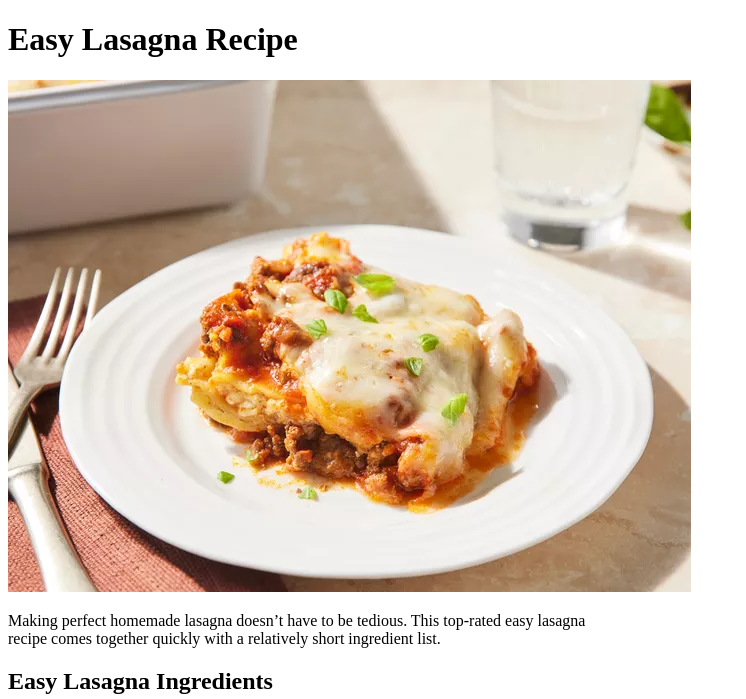
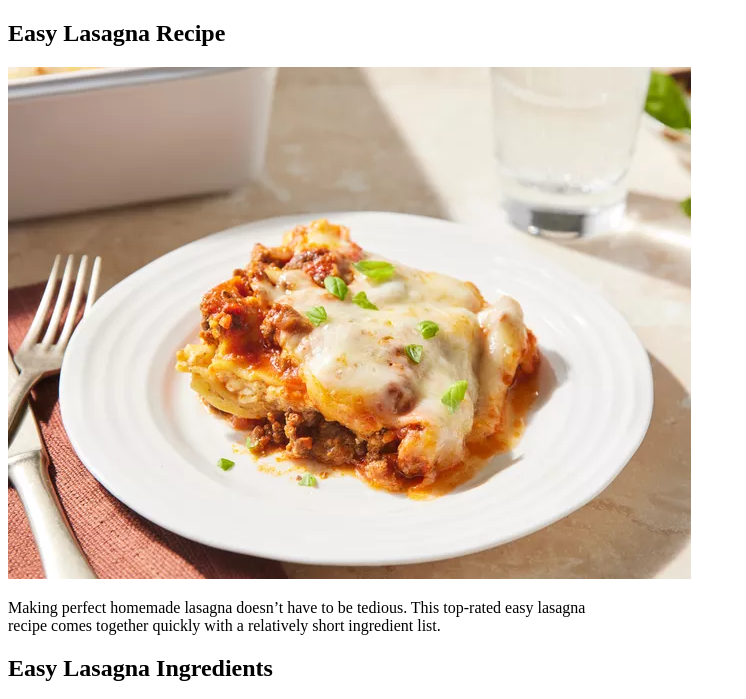
Before and after one commit to Doraemon26/odin-recipes, a plain HTML site: page easylasagna.html in a window 1280 px wide. Shown: the top 699 px of the page, without its empty margins (0-746 px from the left). Drawn offline with Linux system fonts and the light colour scheme.

Commit message:
Add header styling easylasagna.html

```diff
--- a/easylasagna.html
+++ b/easylasagna.html
@@ -6,7 +6,7 @@
     </head>
 
     <body>
-        <h1>Easy Lasagna Recipe</h1>
+        <h2>Easy Lasagna Recipe</h2>
         <img src="images/easylasagna-photo.webp">
         <p>Making perfect homemade lasagna doesn’t have
             to be tedious. This top-rated easy lasagna <br>
```
